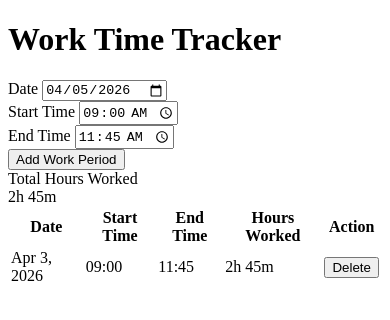
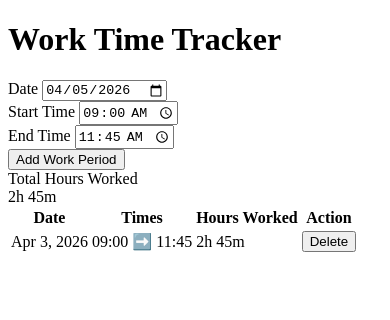
Before and after one commit to codedemonuk/work-time-tracker, a SvelteKit app: page / in a window 390 px wide. Both pictures are taken after a click on the button "Add Work Period". Shown: the top 320 px of the page. Built offline with nearby package versions, Linux system fonts and the light colour scheme.

Commit message:
Combine times into a single table cell
Better display on mobile phones

```diff
--- a/src/routes/+page.svelte
+++ b/src/routes/+page.svelte
@@ -77,8 +77,7 @@
         <thead>
             <tr>
                 <th>Date</th>
-                <th>Start Time</th>
-                <th>End Time</th>
+                <th>Times</th>
                 <th>Hours Worked</th>
                 <th>Action</th>
             </tr>
@@ -87,8 +86,7 @@
             {#each entries as entry (entry.id)}
                 <tr>
                     <td>{formatDate(entry.date)}</td>
-                    <td>{entry.startTime}</td>
-                    <td>{entry.endTime}</td>
+                    <td>{entry.startTime} ➡️ {entry.endTime}</td>
                     <td class="time-display">{entry.hours}</td>
                     <td><button class="delete-btn" on:click={() => deleteEntry(entry.id)}>Delete</button></td>
                 </tr>
```
